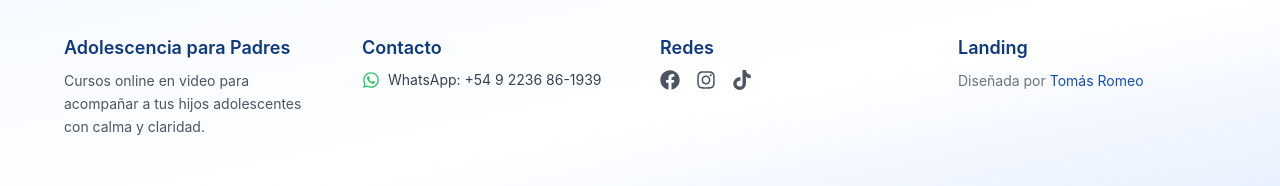
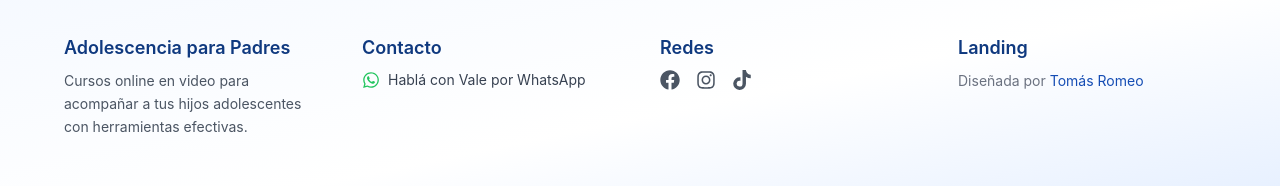
Before and after one commit to sekigan98/dram-adolescentes, a Next.js app: page / in a window 1280 px wide. Shown: the part 4171-4357 px from the top of the page. Built offline with nearby package versions, Linux system fonts and the light colour scheme.

Commit message:
Update Footer.tsx

```diff
--- a/components/Footer.tsx
+++ b/components/Footer.tsx
@@ -13,7 +13,7 @@ export default function Footer() {
           <div>
             <h4 className="text-lg font-semibold text-brand-800">Adolescencia para Padres</h4>
             <p className="mt-2 text-gray-600 text-sm leading-relaxed max-w-xs mx-auto sm:mx-0">
-              Cursos online en video para acompañar a tus hijos adolescentes con calma y claridad.
+              Cursos online en video para acompañar a tus hijos adolescentes con herramientas efectivas.
             </p>
           </div>
 
@@ -27,7 +27,7 @@ export default function Footer() {
               className="mt-2 inline-flex items-center justify-center sm:justify-start gap-2 text-sm text-gray-700 hover:text-brand-700 transition-colors"
             >
               <FaWhatsapp className="text-green-500 text-lg" />
-              WhatsApp: +54 9 2236 86-1939
+              Hablá con Vale por WhatsApp
             </a>
           </div>
 
```
